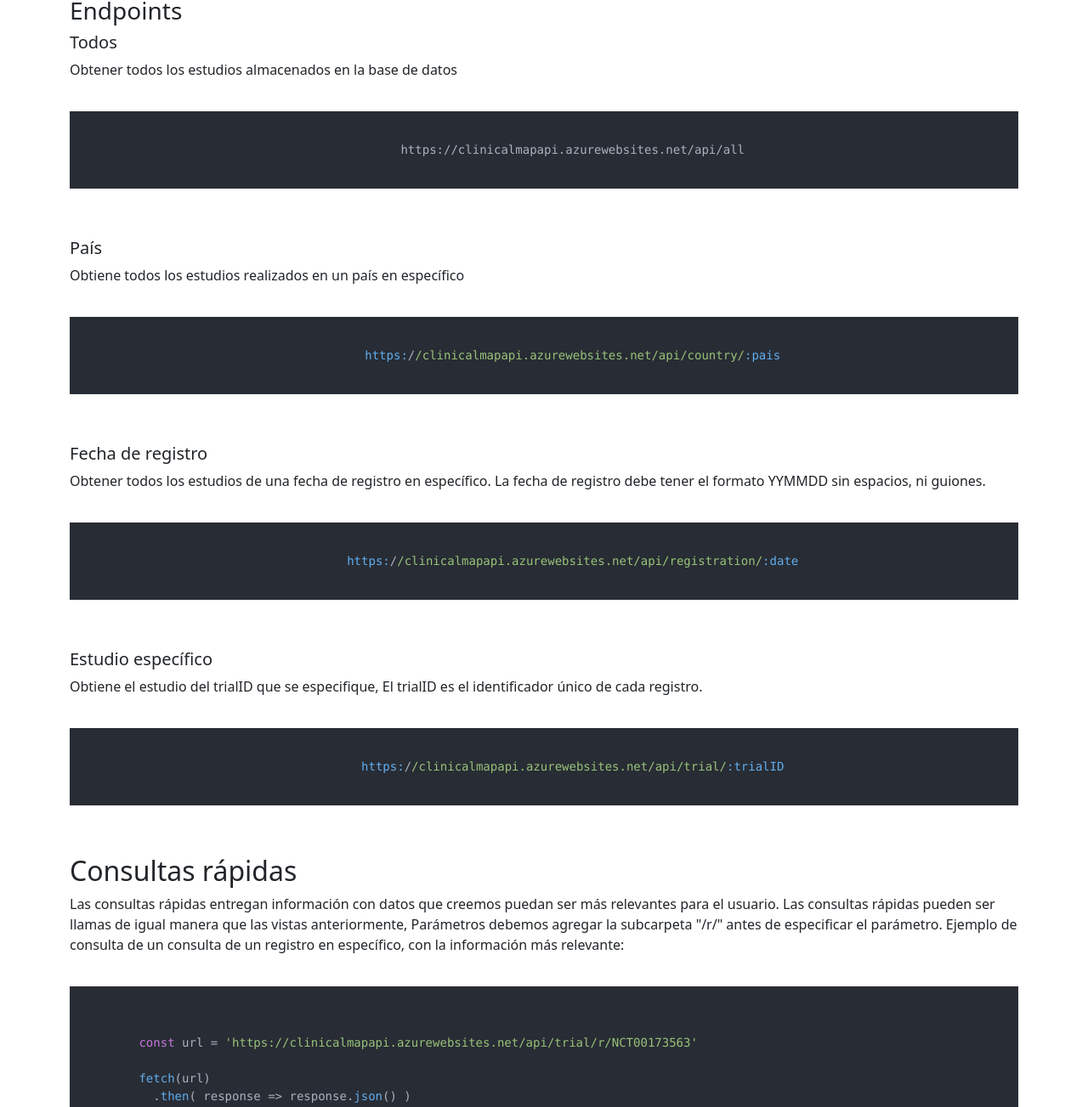
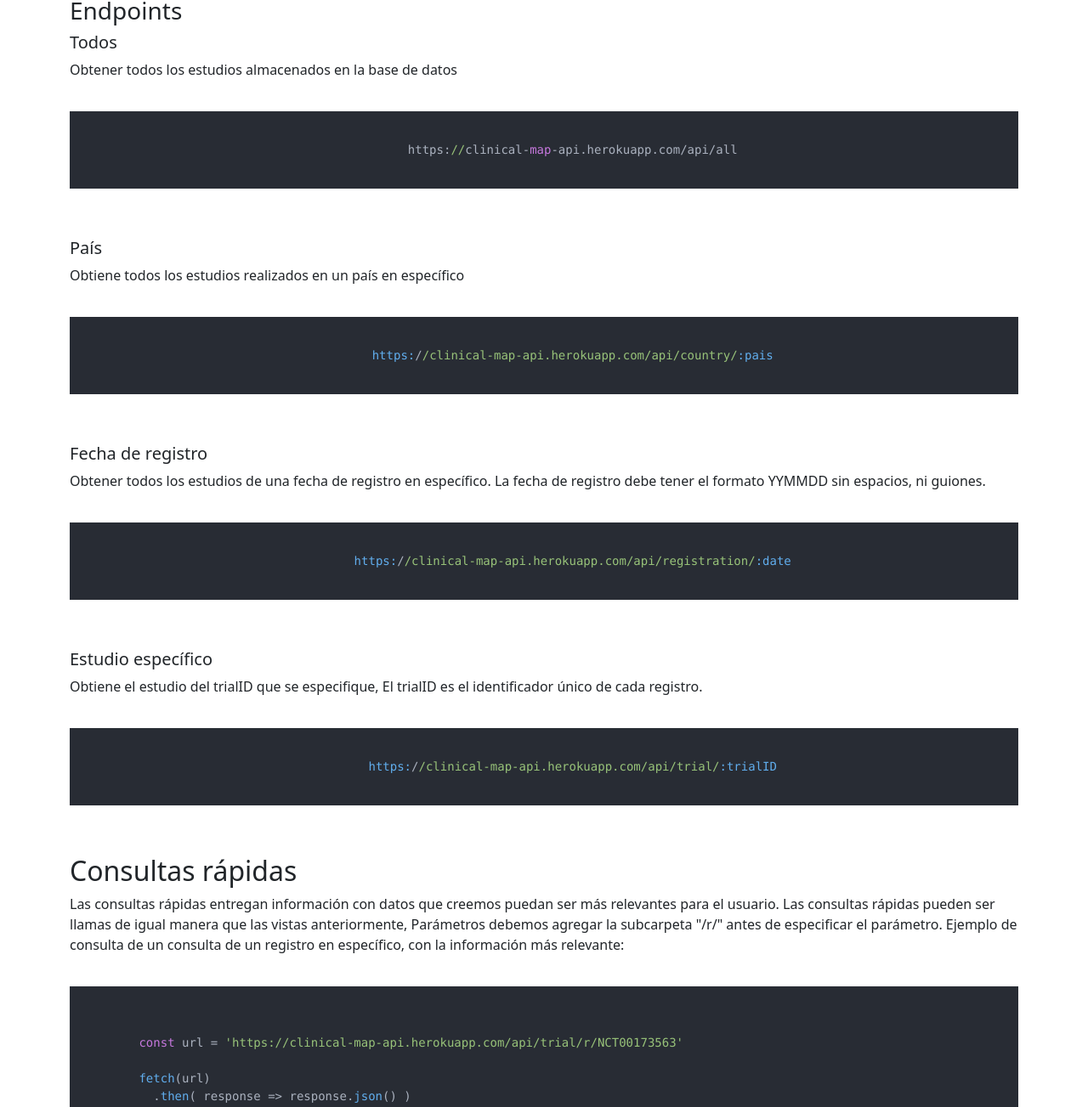
Before and after one commit to jony-ph/clinical-map, a website: page src/views/home.html in a window 1280 px wide. Shown: the part 836-2139 px from the top of the page at 85% size. Drawn offline with nearby package versions, Linux system fonts and the light colour scheme.

Commit message:
Change url

```diff
--- a/src/views/home.html
+++ b/src/views/home.html
@@ -42,7 +42,7 @@
     <pre>
       <code class="language-javascript">
 
-        const url = 'https://clinicalmapapi.azurewebsites.net/api'
+        const url = 'https://clinical-map-api.herokuapp.com/api'
 
         fetch(url)
           .then( response => response.json() )
@@ -70,7 +70,7 @@
     <p>Obtener todos los estudios almacenados en la base de datos</p>
     <pre>
       <code class="text-center">
-        https://clinicalmapapi.azurewebsites.net/api/all
+        https://clinical-map-api.herokuapp.com/api/all
       </code>
     </pre>
 
@@ -78,7 +78,7 @@
     <p>Obtiene todos los estudios realizados en un país en específico</p>
     <pre>
       <code class="text-center">
-        https://clinicalmapapi.azurewebsites.net/api/country/:pais
+        https://clinical-map-api.herokuapp.com/api/country/:pais
       </code>
     </pre>
 
@@ -86,7 +86,7 @@
     <p>Obtener todos los estudios de una fecha de registro en específico. La fecha de registro debe tener el formato YYMMDD sin espacios, ni guiones.</p>
     <pre>
       <code class="text-center">
-        https://clinicalmapapi.azurewebsites.net/api/registration/:date<fecha>
+        https://clinical-map-api.herokuapp.com/api/registration/:date<fecha>
       </code>
     </pre>
 
@@ -94,7 +94,7 @@
     <p>Obtiene el estudio del trialID que se especifique, El trialID es el identificador único de cada registro.</p>
     <pre>
       <code class="text-center">
-        https://clinicalmapapi.azurewebsites.net/api/trial/:trialID
+        https://clinical-map-api.herokuapp.com/api/trial/:trialID
       </code>
     </pre>
 
@@ -109,7 +109,7 @@
     <pre>
       <code class="language-javascript">
 
-        const url = 'https://clinicalmapapi.azurewebsites.net/api/trial/r/NCT00173563'
+        const url = 'https://clinical-map-api.herokuapp.com/api/trial/r/NCT00173563'
 
         fetch(url)
           .then( response => response.json() )
```
Also changed, not shown: README.md.
